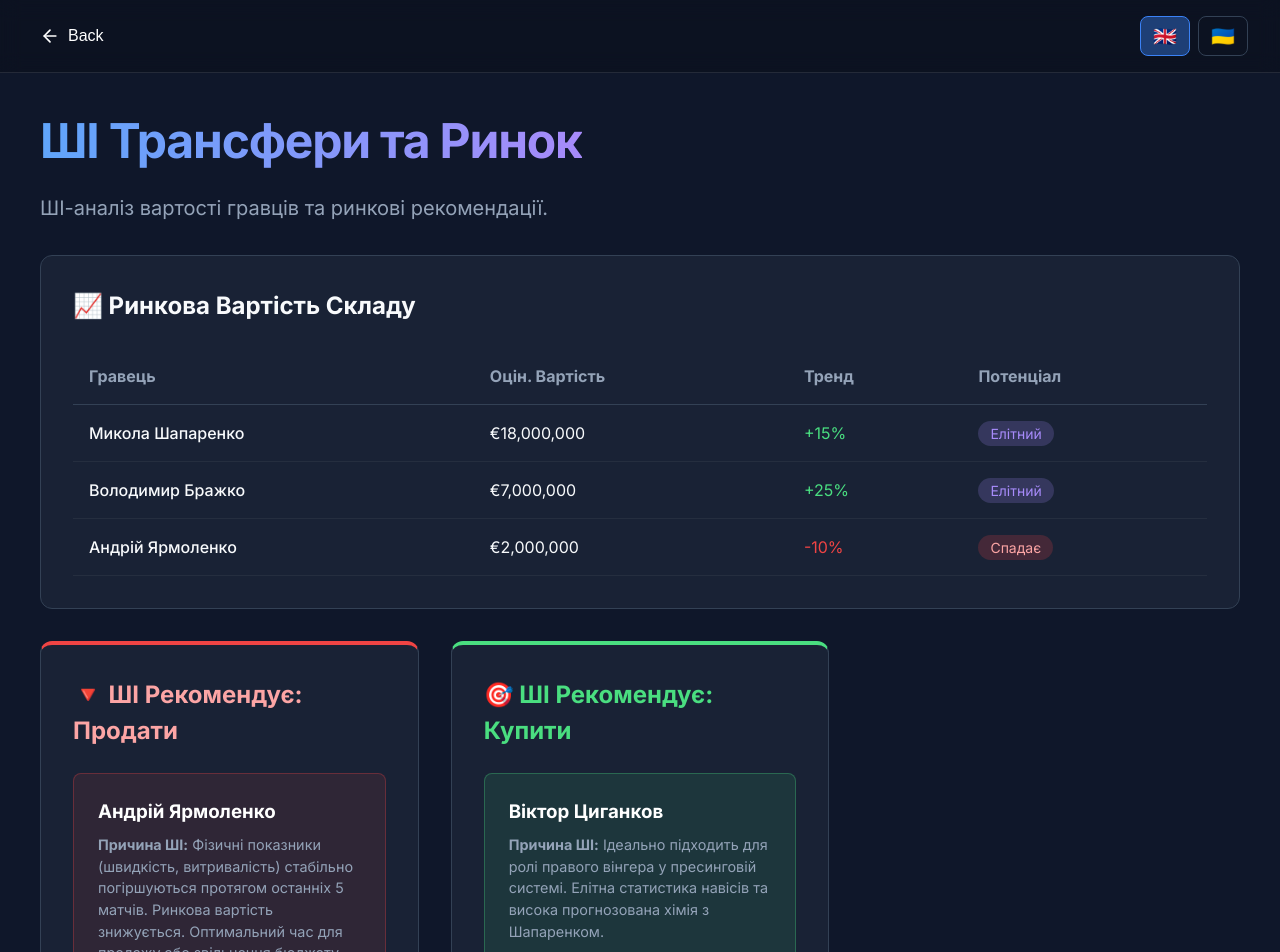
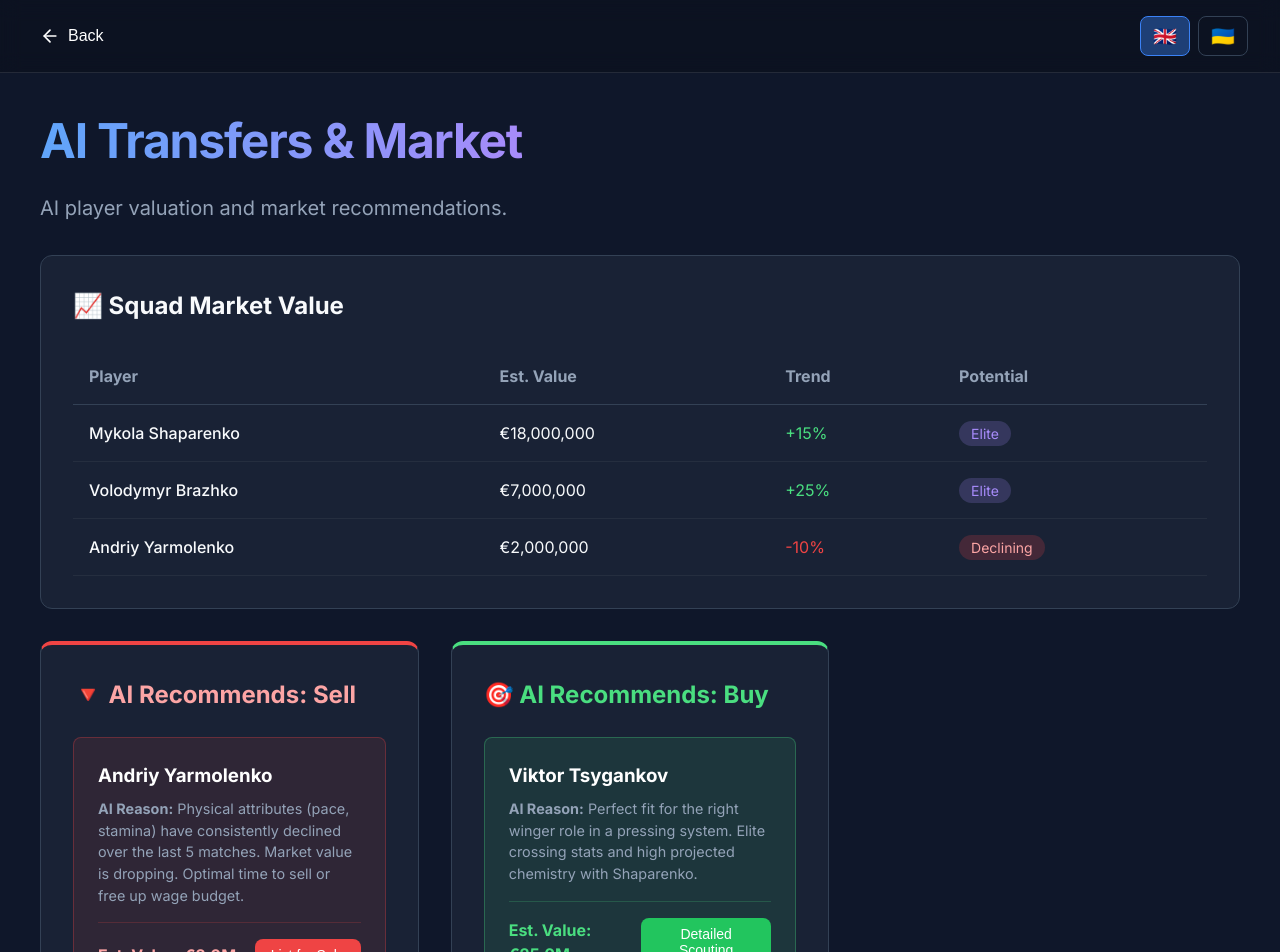
Before and after one commit to TrillionaireViier/-Football_AI_Project, a Next.js app: page /en/coach/transfers in a window 1280 px wide. Shown: the top 952 px of the page. Built offline with nearby package versions, Linux system fonts and the light colour scheme.

Commit message:
feat: add i18n translations to TransfersPage

```diff
--- a/messages/en.json
+++ b/messages/en.json
@@ -157,5 +157,29 @@
     "parentsContact": "Parents Contact Info",
     "mother": "Mother",
     "father": "Father"
+  },
+  "TransfersPage": {
+    "title": "AI Transfers & Market",
+    "subtitle": "AI player valuation and market recommendations.",
+    "squadValueTitle": "📈 Squad Market Value",
+    "colPlayer": "Player",
+    "colEstValue": "Est. Value",
+    "colTrend": "Trend",
+    "colPotential": "Potential",
+    "potentialElite": "Elite",
+    "potentialHigh": "High",
+    "potentialDeclining": "Declining",
+    "sellTitle": "🔻 AI Recommends: Sell",
+    "aiReasonLabel": "AI Reason:",
+    "sellReason": "Physical attributes (pace, stamina) have consistently declined over the last 5 matches. Market value is dropping. Optimal time to sell or free up wage budget.",
+    "estPrice": "Est. Value: {value}",
+    "listForSale": "List for Sale",
+    "buyTitle": "🎯 AI Recommends: Buy",
+    "buyReason": "Perfect fit for the right winger role in a pressing system. Elite crossing stats and high projected chemistry with Shaparenko.",
+    "detailedScouting": "Detailed Scouting",
+    "shaparenko": "Mykola Shaparenko",
+    "brazhko": "Volodymyr Brazhko",
+    "yarmolenko": "Andriy Yarmolenko",
+    "tsygankov": "Viktor Tsygankov"
   }
 }
--- a/messages/uk.json
+++ b/messages/uk.json
@@ -231,5 +231,29 @@
     "parentsContact": "Контактна інформація батьків",
     "mother": "Мати",
     "father": "Батько"
+  },
+  "TransfersPage": {
+    "title": "ШІ Трансфери та Ринок",
+    "subtitle": "ШІ-аналіз вартості гравців та ринкові рекомендації.",
+    "squadValueTitle": "📈 Ринкова Вартість Складу",
+    "colPlayer": "Гравець",
+    "colEstValue": "Оцін. Вартість",
+    "colTrend": "Тренд",
+    "colPotential": "Потенціал",
+    "potentialElite": "Елітний",
+    "potentialHigh": "Високий",
+    "potentialDeclining": "Спадає",
+    "sellTitle": "🔻 ШІ Рекомендує: Продати",
+    "aiReasonLabel": "Причина ШІ:",
+    "sellReason": "Фізичні показники (швидкість, витривалість) стабільно погіршуються протягом останніх 5 матчів. Ринкова вартість знижується. Оптимальний час для продажу або звільнення бюджету.",
+    "estPrice": "Оцін. сума: {value}",
+    "listForSale": "Виставити на продаж",
+    "buyTitle": "🎯 ШІ Рекомендує: Купити",
+    "buyReason": "Ідеально підходить для ролі правого вінгера у пресинговій системі. Елітна статистика навісів та висока прогнозована хімія з Шапаренком.",
+    "detailedScouting": "Детальний скаутинг",
+    "shaparenko": "Микола Шапаренко",
+    "brazhko": "Володимир Бражко",
+    "yarmolenko": "Андрій Ярмоленко",
+    "tsygankov": "Віктор Циганков"
   }
 }
--- a/src/app/[locale]/coach/transfers/page.tsx
+++ b/src/app/[locale]/coach/transfers/page.tsx
@@ -1,32 +1,35 @@
 'use client';
+import { useTranslations } from 'next-intl';
 
 export default function TransfersPage() {
+  const t = useTranslations('TransfersPage');
+
   const squadValues = [
-    { name: 'Микола Шапаренко', value: '€18,000,000', trend: '+15%', potential: 'Елітний', status: 'Основа' },
-    { name: 'Володимир Бражко', value: '€7,000,000', trend: '+25%', potential: 'Елітний', status: 'Основа' },
-    { name: 'Андрій Ярмоленко', value: '€2,000,000', trend: '-10%', potential: 'Спадає', status: 'Ротація' },
+    { name: t('shaparenko'), value: '€18,000,000', trend: '+15%', potential: t('potentialElite'), potentialKey: 'Elite' },
+    { name: t('brazhko'), value: '€7,000,000', trend: '+25%', potential: t('potentialElite'), potentialKey: 'Elite' },
+    { name: t('yarmolenko'), value: '€2,000,000', trend: '-10%', potential: t('potentialDeclining'), potentialKey: 'Declining' },
   ];
 
   return (
     <div className="container" style={{ padding: '2rem 0' }}>
       <div style={{ display: 'flex', justifyContent: 'space-between', alignItems: 'flex-start' }}>
         <div>
-          <h1 className="title" style={{ background: 'linear-gradient(to right, #60a5fa, #a78bfa)', WebkitBackgroundClip: 'text', WebkitTextFillColor: 'transparent', backgroundClip: 'text' }}>ШІ Трансфери та Ринок</h1>
-          <p className="subtitle">ШІ-аналіз вартості гравців та ринкові рекомендації.</p>
+          <h1 className="title" style={{ background: 'linear-gradient(to right, #60a5fa, #a78bfa)', WebkitBackgroundClip: 'text', WebkitTextFillColor: 'transparent', backgroundClip: 'text' }}>{t('title')}</h1>
+          <p className="subtitle">{t('subtitle')}</p>
         </div>
       </div>
 
       <div style={{ display: 'grid', gridTemplateColumns: 'repeat(auto-fit, minmax(300px, 1fr))', gap: '2rem', marginBottom: '2rem' }}>
         <div className="glass-panel" style={{ gridColumn: '1 / -1' }}>
-          <h2 style={{ marginBottom: '1.5rem', color: '#f8fafc' }}>📈 Ринкова Вартість Складу</h2>
+          <h2 style={{ marginBottom: '1.5rem', color: '#f8fafc' }}>{t('squadValueTitle')}</h2>
           <div style={{ overflowX: 'auto' }}>
             <table style={{ width: '100%', borderCollapse: 'collapse', textAlign: 'left' }}>
               <thead>
                 <tr style={{ borderBottom: '1px solid var(--surface-border)', color: 'var(--text-muted)' }}>
-                  <th style={{ padding: '1rem' }}>Гравець</th>
-                  <th style={{ padding: '1rem' }}>Оцін. Вартість</th>
-                  <th style={{ padding: '1rem' }}>Тренд</th>
-                  <th style={{ padding: '1rem' }}>Потенціал</th>
+                  <th style={{ padding: '1rem' }}>{t('colPlayer')}</th>
+                  <th style={{ padding: '1rem' }}>{t('colEstValue')}</th>
+                  <th style={{ padding: '1rem' }}>{t('colTrend')}</th>
+                  <th style={{ padding: '1rem' }}>{t('colPotential')}</th>
                 </tr>
               </thead>
               <tbody>
@@ -40,8 +43,8 @@ export default function TransfersPage() {
                         padding: '0.25rem 0.75rem',
                         borderRadius: '20px',
                         fontSize: '0.875rem',
-                        background: p.potential === 'Елітний' ? 'rgba(167, 139, 250, 0.2)' : p.potential === 'Високий' ? 'rgba(74, 222, 128, 0.2)' : 'rgba(239, 68, 68, 0.2)',
-                        color: p.potential === 'Елітний' ? '#a78bfa' : p.potential === 'Високий' ? '#4ade80' : '#fca5a5'
+                        background: p.potentialKey === 'Elite' ? 'rgba(167, 139, 250, 0.2)' : p.potentialKey === 'High' ? 'rgba(74, 222, 128, 0.2)' : 'rgba(239, 68, 68, 0.2)',
+                        color: p.potentialKey === 'Elite' ? '#a78bfa' : p.potentialKey === 'High' ? '#4ade80' : '#fca5a5'
                       }}>
                         {p.potential}
                       </span>
@@ -55,32 +58,32 @@ export default function TransfersPage() {
 
         <div className="glass-panel" style={{ borderTop: '4px solid #ef4444' }}>
           <h2 style={{ marginBottom: '1.5rem', color: '#fca5a5', display: 'flex', alignItems: 'center', gap: '0.5rem' }}>
-            🔻 ШІ Рекомендує: Продати
+            {t('sellTitle')}
           </h2>
           <div style={{ background: 'rgba(239, 68, 68, 0.1)', padding: '1.5rem', borderRadius: '8px', border: '1px solid rgba(239, 68, 68, 0.3)' }}>
-            <h3 style={{ color: 'white', marginBottom: '0.5rem' }}>Андрій Ярмоленко</h3>
+            <h3 style={{ color: 'white', marginBottom: '0.5rem' }}>{t('yarmolenko')}</h3>
             <p style={{ color: 'var(--text-muted)', fontSize: '0.9rem', marginBottom: '1rem' }}>
-              <strong>Причина ШІ:</strong> Фізичні показники (швидкість, витривалість) стабільно погіршуються протягом останніх 5 матчів. Ринкова вартість знижується. Оптимальний час для продажу або звільнення бюджету.
+              <strong>{t('aiReasonLabel')}</strong> {t('sellReason')}
             </p>
             <div style={{ display: 'flex', justifyContent: 'space-between', alignItems: 'center', marginTop: '1rem', paddingTop: '1rem', borderTop: '1px solid rgba(239, 68, 68, 0.2)' }}>
-              <span style={{ color: '#fca5a5', fontWeight: 'bold' }}>Оцін. сума: €2.0M</span>
-              <button className="btn-primary" style={{ padding: '0.5rem 1rem', background: '#ef4444', fontSize: '0.875rem' }}>Виставити на продаж</button>
+              <span style={{ color: '#fca5a5', fontWeight: 'bold' }}>{t('estPrice', { value: '€2.0M' })}</span>
+              <button className="btn-primary" style={{ padding: '0.5rem 1rem', background: '#ef4444', fontSize: '0.875rem' }}>{t('listForSale')}</button>
             </div>
           </div>
         </div>
 
         <div className="glass-panel" style={{ borderTop: '4px solid #4ade80' }}>
           <h2 style={{ marginBottom: '1.5rem', color: '#4ade80', display: 'flex', alignItems: 'center', gap: '0.5rem' }}>
-            🎯 ШІ Рекомендує: Купити
+            {t('buyTitle')}
           </h2>
           <div style={{ background: 'rgba(74, 222, 128, 0.1)', padding: '1.5rem', borderRadius: '8px', border: '1px solid rgba(74, 222, 128, 0.3)' }}>
-            <h3 style={{ color: 'white', marginBottom: '0.5rem' }}>Віктор Циганков</h3>
+            <h3 style={{ color: 'white', marginBottom: '0.5rem' }}>{t('tsygankov')}</h3>
             <p style={{ color: 'var(--text-muted)', fontSize: '0.9rem', marginBottom: '1rem' }}>
-              <strong>Причина ШІ:</strong> Ідеально підходить для ролі правого вінгера у пресинговій системі. Елітна статистика навісів та висока прогнозована хімія з Шапаренком.
+              <strong>{t('aiReasonLabel')}</strong> {t('buyReason')}
             </p>
             <div style={{ display: 'flex', justifyContent: 'space-between', alignItems: 'center', marginTop: '1rem', paddingTop: '1rem', borderTop: '1px solid rgba(74, 222, 128, 0.2)' }}>
-              <span style={{ color: '#4ade80', fontWeight: 'bold' }}>Оцін. сума: €25.0M</span>
-              <button className="btn-primary" style={{ padding: '0.5rem 1rem', background: '#22c55e', fontSize: '0.875rem' }}>Детальний скаутинг</button>
+              <span style={{ color: '#4ade80', fontWeight: 'bold' }}>{t('estPrice', { value: '€25.0M' })}</span>
+              <button className="btn-primary" style={{ padding: '0.5rem 1rem', background: '#22c55e', fontSize: '0.875rem' }}>{t('detailedScouting')}</button>
             </div>
           </div>
         </div>
```
